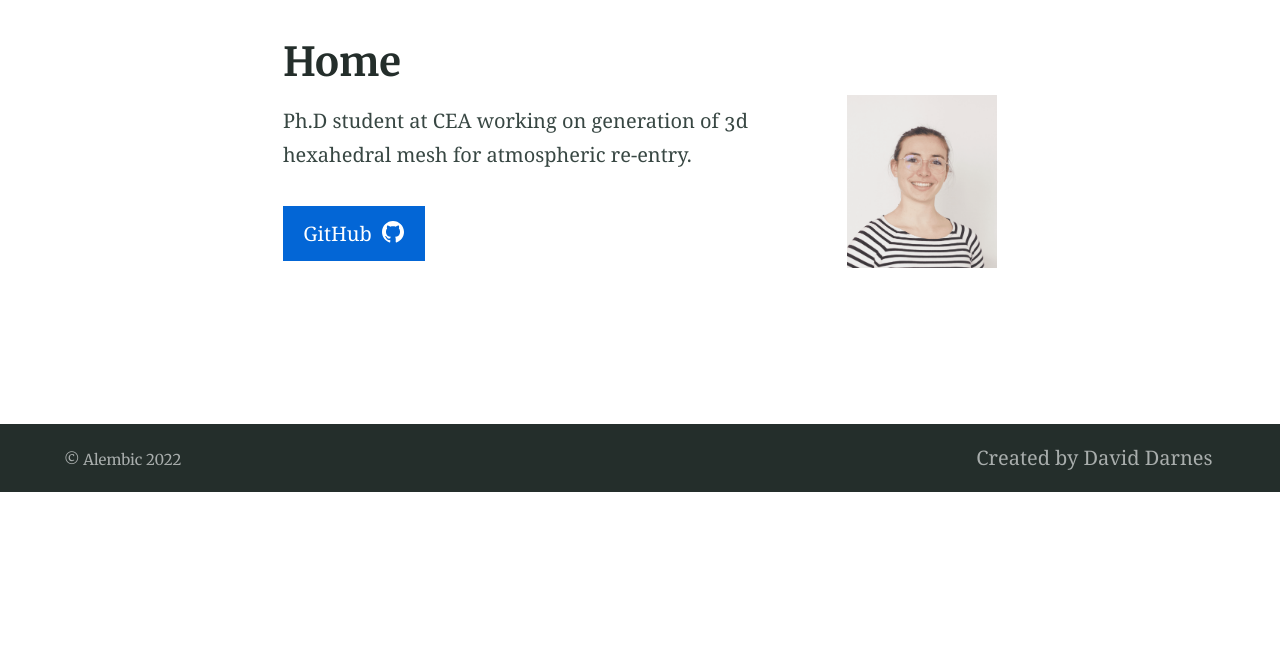
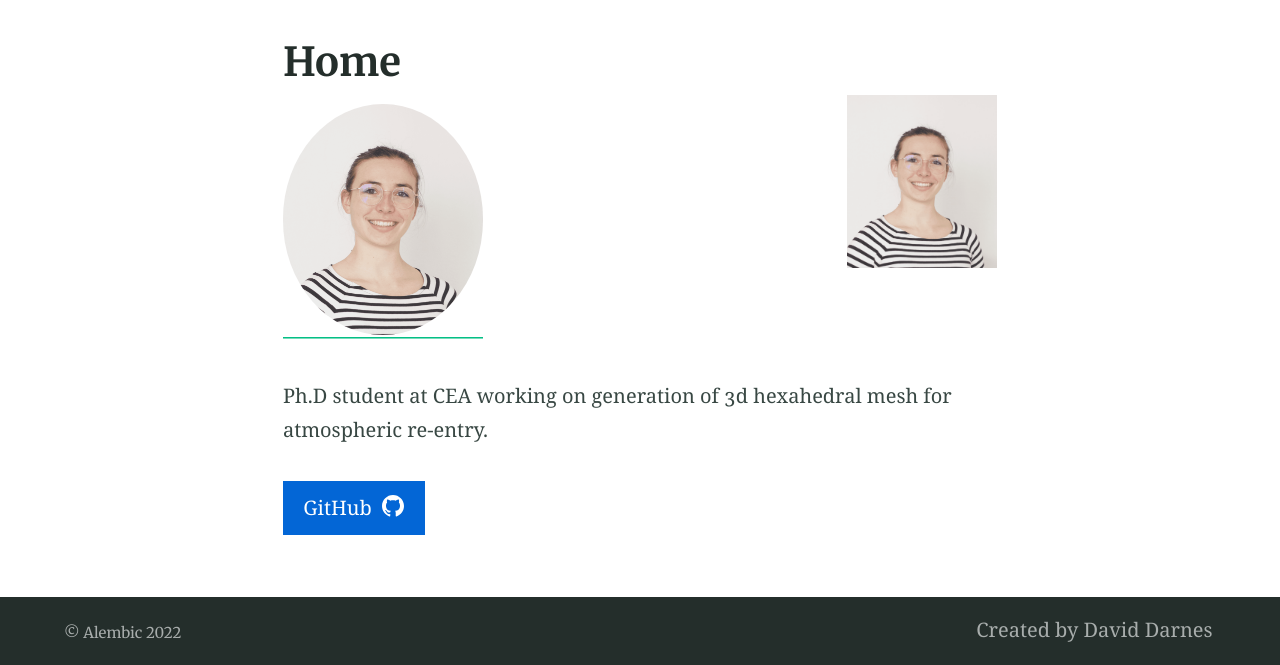
Before and after one commit to claireroche/claireroche.github.io, a Jekyll site: the page built from index.md, in a window 1280 px wide. Shown: the part 408-1073 px from the top of the page. Built offline with Jekyll 4.4.1, drawn with Linux system fonts in a browser that asks for light colours; before the commit the page ends 900 px from its top, so only the background shows below that.

Commit message:
Correction of the cv photo

```diff
--- a/index.md
+++ b/index.md
@@ -8,6 +8,8 @@ excerpt: "Ph.D student at CEA working on generation of 3d hexahedral mesh for at
 ---
 
 {% include figure.html image="/images/ID.png" position="right" width="150" border-radius="50%" %}
+<a href="url"><img src="/images/ID.png" height="auto" width="200" style="border-radius:50%"></a>
+
 
 Ph.D student at CEA working on generation of 3d hexahedral mesh for atmospheric re-entry.
 
```
